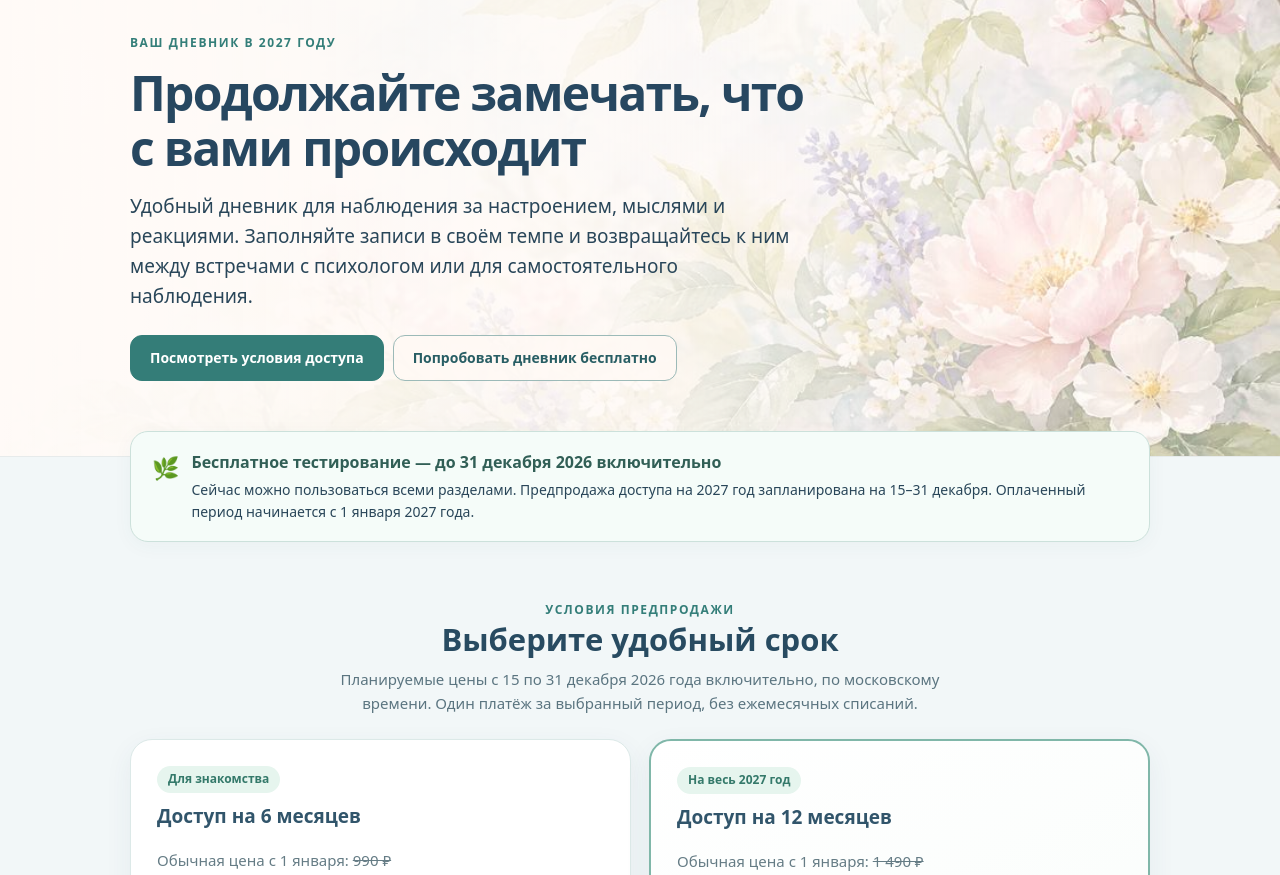
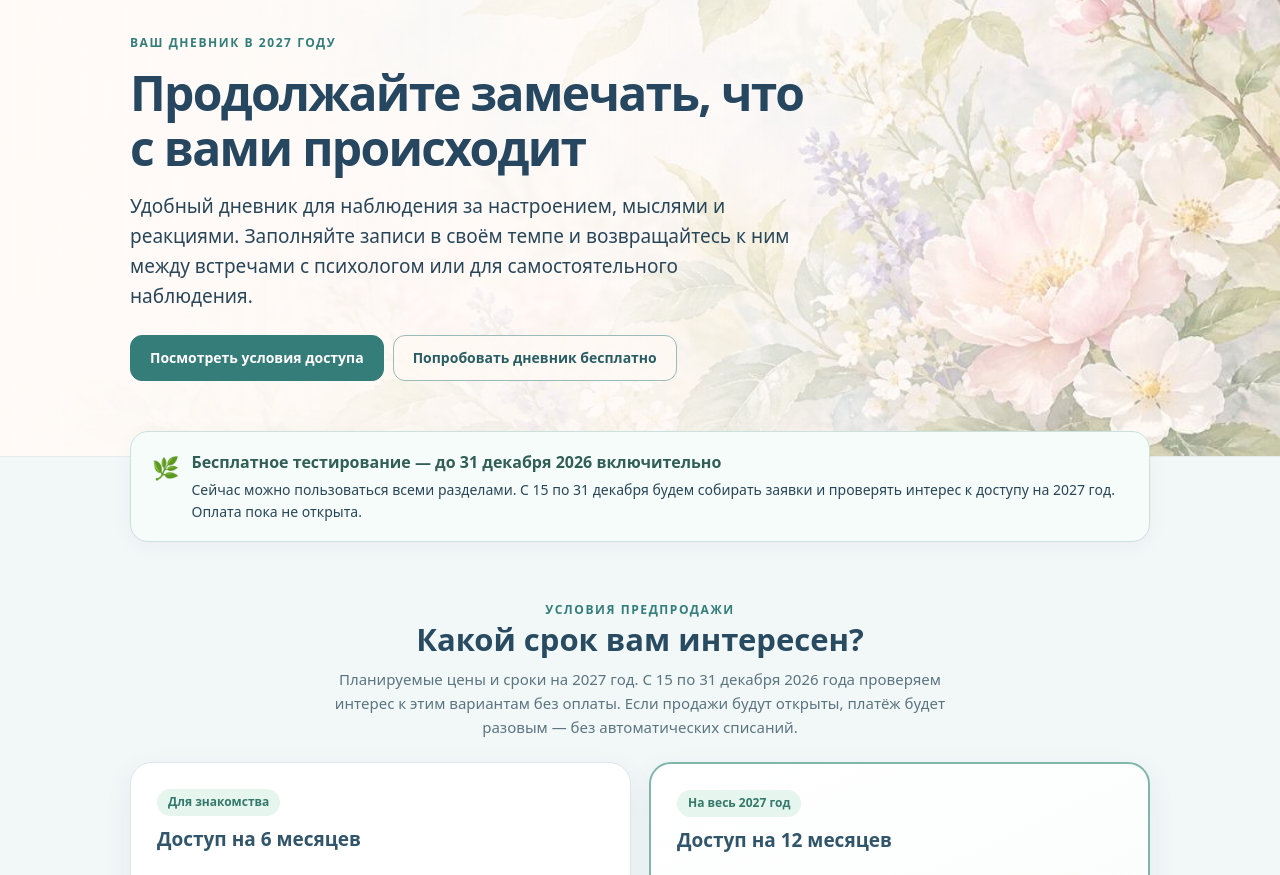
Before and after one commit to rinagisha-droid/dnevnik-sostoyaniy-demo., a plain HTML site: page access-2027.html in a window 1280 px wide. Shown: the part 77-952 px from the top of the page. Drawn offline with Linux system fonts and the light colour scheme.

Commit message:
Уточнить лендинг: с 15 декабря сбор интереса без оплаты и ложных обещаний продажи

```diff
--- a/access-2027.html
+++ b/access-2027.html
@@ -114,21 +114,21 @@ section{scroll-margin-top:22px}
   <div class="status" role="note">
     <span class="symbol" aria-hidden="true">🌿</span>
     <div><strong>Бесплатное тестирование — до 31 декабря 2026 включительно</strong>
-      <p>Сейчас можно пользоваться всеми разделами. Предпродажа доступа на 2027 год запланирована на 15–31 декабря. Оплаченный период начинается с 1 января 2027 года.</p>
+      <p>Сейчас можно пользоваться всеми разделами. С 15 по 31 декабря будем собирать заявки и проверять интерес к доступу на 2027 год. Оплата пока не открыта.</p>
     </div>
   </div>
 
   <section id="tariffs" aria-labelledby="tariffHeading">
     <div class="sectionhead">
       <span class="eyebrow">Условия предпродажи</span>
-      <h2 id="tariffHeading">Выберите удобный срок</h2>
-      <p>Планируемые цены с 15 по 31 декабря 2026 года включительно, по московскому времени. Один платёж за выбранный период, без ежемесячных списаний.</p>
+      <h2 id="tariffHeading">Какой срок вам интересен?</h2>
+      <p>Планируемые цены и сроки на 2027 год. С 15 по 31 декабря 2026 года проверяем интерес к этим вариантам без оплаты. Если продажи будут открыты, платёж будет разовым — без автоматических списаний.</p>
     </div>
     <div class="pricing">
       <article class="plan">
         <span class="pill">Для знакомства</span>
         <h3 class="name">Доступ на 6 месяцев</h3>
-        <p class="oldprice">Обычная цена с 1 января: <s>990 ₽</s></p>
+        <p class="oldprice">Планируемая обычная цена: <s>990 ₽</s></p>
         <p class="price"><b>490 ₽</b><span>один раз</span></p>
         <p class="period">С 1 января по 30 июня 2027 года</p>
         <ul>
@@ -142,7 +142,7 @@ section{scroll-margin-top:22px}
       <article class="plan featured">
         <span class="pill">На весь 2027 год</span>
         <h3 class="name">Доступ на 12 месяцев</h3>
-        <p class="oldprice">Обычная цена с 1 января: <s>1 490 ₽</s></p>
+        <p class="oldprice">Планируемая обычная цена: <s>1 490 ₽</s></p>
         <p class="price"><b>890 ₽</b><span>один раз</span></p>
         <p class="period">С 1 января по 31 декабря 2027 года</p>
         <ul>
@@ -207,14 +207,14 @@ section{scroll-margin-top:22px}
   const status=document.querySelector('.status');
   const plans=[...document.querySelectorAll('.plan')];
   if(now>=begin&&now<end){
-    pricingLabel.textContent='Предпродажа — 15–31 декабря';
-    pricingDescription.textContent='Акционные цены действуют до 31 декабря 2026 года включительно по московскому времени. Оплаченный период начинается 1 января 2027 года. Один платёж за выбранный срок.';
+    pricingLabel.textContent='Проверяем интерес — 15–31 декабря';
+    pricingDescription.textContent='С 15 по 31 декабря собираем обращения по двум запланированным тарифам. Это не покупка и не бронирование цены: пока кнопки только открывают подготовленное письмо. Оплаченный доступ предполагается с 1 января 2027 года.';
   }
   if(now>=end){
     status.querySelector('strong').textContent='Бесплатное тестирование завершилось 31 декабря 2026 года';
     status.querySelector('p').textContent='С 1 января 2027 года дневник предусмотрен для использования по оплаченному тарифу. Если доступ уже приобретён, войдите в свой аккаунт.';
     pricingLabel.textContent='Условия после акции';
-    pricingDescription.textContent='Обычные цены с 1 января 2027 года. Один платёж за выбранный срок, без автоматического продления. Оплату подключим после окончательной проверки системы доступа.';
+    pricingDescription.textContent='Ориентировочные обычные цены на 2027 год. Это предварительная информация, покупка пока недоступна. Автоматического продления не планируется.';
     plans[0].querySelector('.oldprice').hidden=true;
     plans[1].querySelector('.oldprice').hidden=true;
     plans[0].querySelector('.price b').textContent='990 ₽';
```
